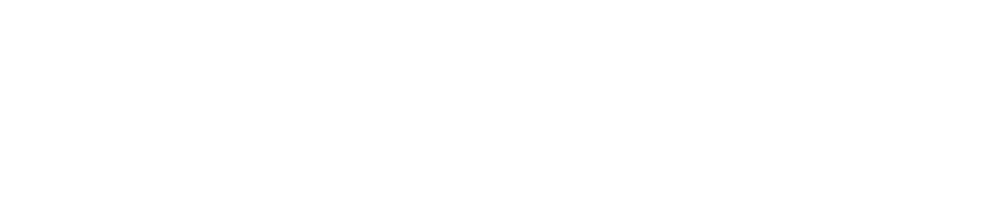
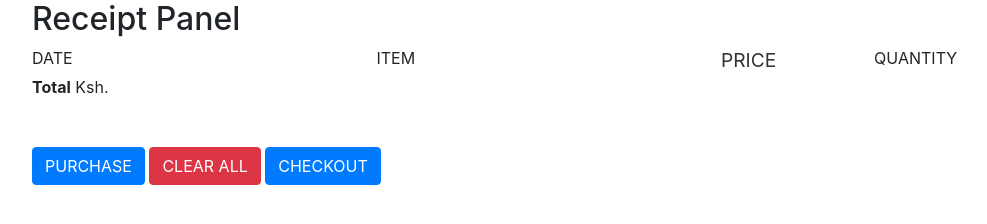
Before and after one commit to Alexotieno1717/sales-reciepts, a plain HTML site: page reciept.html in a window 1280 px wide. Shown: the whole page, without its empty margins (53-1040 px from the left). Drawn offline with Linux system fonts and the light colour scheme.

Commit message:
add receipt panel section and styled with css

```diff
--- a/reciept.css
+++ b/reciept.css
@@ -0,0 +1,24 @@
+
+.cart-row {
+    display: flex;
+}
+
+.cart-item {
+    width: 45%;
+}
+
+.cart-price {
+    width: 20%;
+    font-size: 1.2em;
+    color: #333;
+}
+
+.cart-quantity {
+    width: 35%;
+}
+
+.cart-item-title {
+    color: #333;
+    margin-left: .5em;
+    font-size: 1.2em;
+}
--- a/reciept.html
+++ b/reciept.html
@@ -10,7 +10,57 @@
     <script src="js/jquery-3.5.1.min.js"></script>
 </head>
 <body>
+    <!--navigation bar
+    <nav class="navbar navbar-expand-lg navbar-custom navbar-light bg-light">
+        <div class="container navigation">
+            <a class="navbar-brand" href="#">Sales Receipt</a>
+            <button class="navbar-toggler" type="button" data-toggle="collapse" data-target="#navbarNavDropdown"
+                aria-controls="navbarNavDropdown" aria-expanded="false" aria-label="Toggle navigation">
+                <span class="navbar-toggler-icon"></span>
+            </button>
+            <div class="collapse navbar-collapse" id="navbarNavDropdown">
+                <ul class="navbar-nav ml-auto">
+                    <li class="nav-item active">
+                        <a class="nav-link" href="#banner">Home <span class="sr-only">(current)</span></a>
+                    </li>
+                    <li class="nav-item">
+                        <a class="nav-link" href="#phone-accesory">Phone Accesories</a>
+                    </li>
+                    <li class="nav-item">
+                        <a class="nav-link" href="#mobile-phone">Mobile Phone</a>
+                    </li>
+                    <li class="nav-item">
+                        <a class="nav-link" href="#tablet">Tablet</a>
+                    </li>
+                </ul>
+            </div>
+        </div>
+        <br>
+        <br>
+    -->
 
+    <!--Receipt panel-->
+         <section class="container content-section">
+             <h2 class="section-header">Receipt Panel</h2>
+             <div class="cart-row">
+                 <span class="cart-item cart-header cart-column">DATE</span>
+                 <span class="cart-item cart-header cart-column">ITEM</span>
+                 <span class="cart-price cart-header cart-column">PRICE</span>
+                 <span class="cart-quantity cart-header cart-column">QUANTITY</span>
+             </div>
+             <div class="cart-items">
+             </div>
+             <div class="cart-total">
+                 <strong class="cart-total-title">Total</strong>
+                 <span class="cart-total-price">Ksh.</span>
+             </div>
+             <br>
+             <br>
+
+             <button class="btn btn-primary btn-purchase" type="button">PURCHASE</button>
+             <button class="btn btn-danger btn-clear" type="button">CLEAR ALL</button>
+             <button class="btn btn-primary btn-purchase" type="button">CHECKOUT</button>
+         </section>
 
 </body>
 </html>
```
